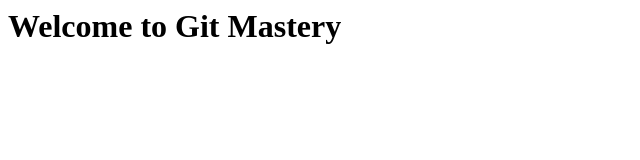
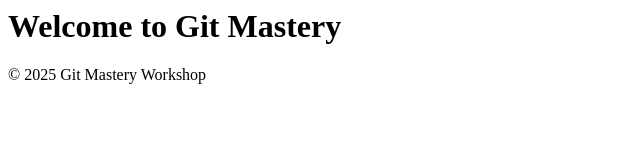
Before and after one commit to ShelcyG/git-mastery-workshop, a plain HTML site: page index.html in a window 1280 px wide. Shown: the whole page, without its empty margins (0-640 px from the left). Drawn offline with Linux system fonts and the light colour scheme.

Commit message:
Add footer to webpage

```diff
--- a/index.html
+++ b/index.html
@@ -1 +1,2 @@
 <h1>Welcome to Git Mastery</h1>
+<footer>© 2025 Git Mastery Workshop</footer>
```
